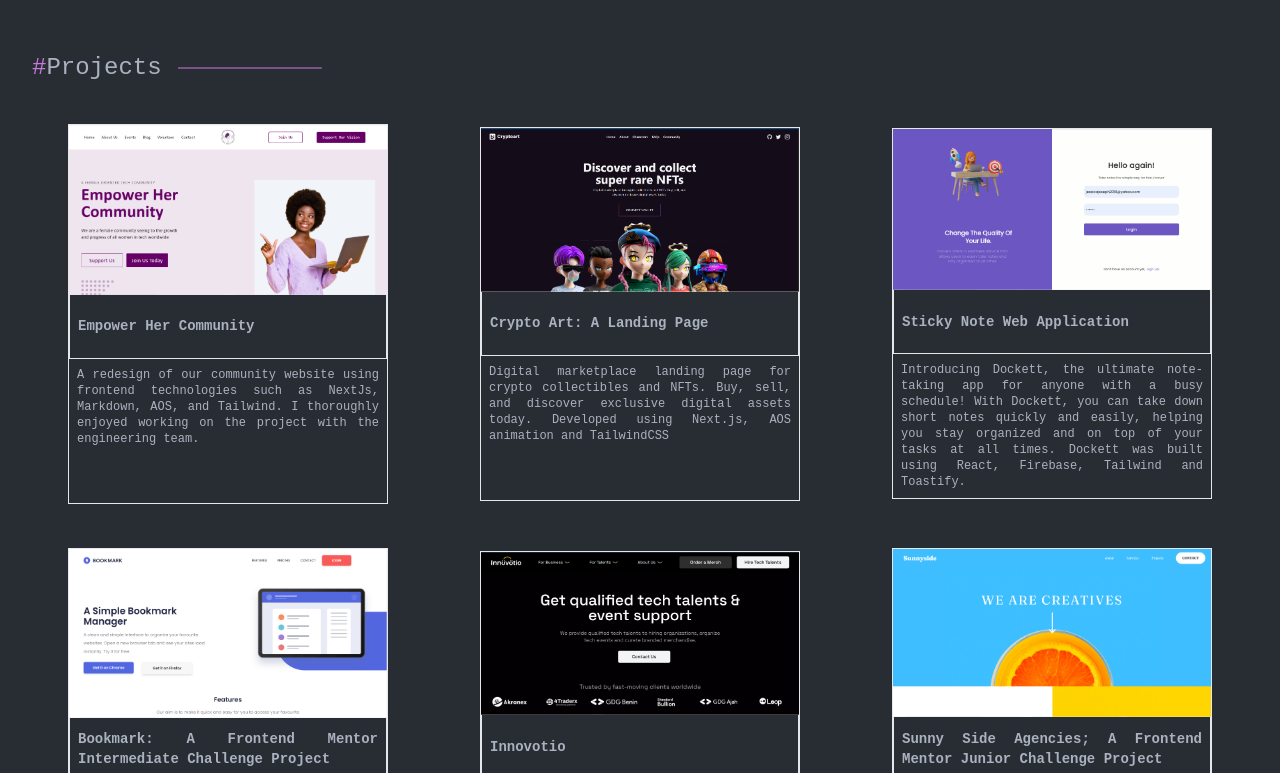
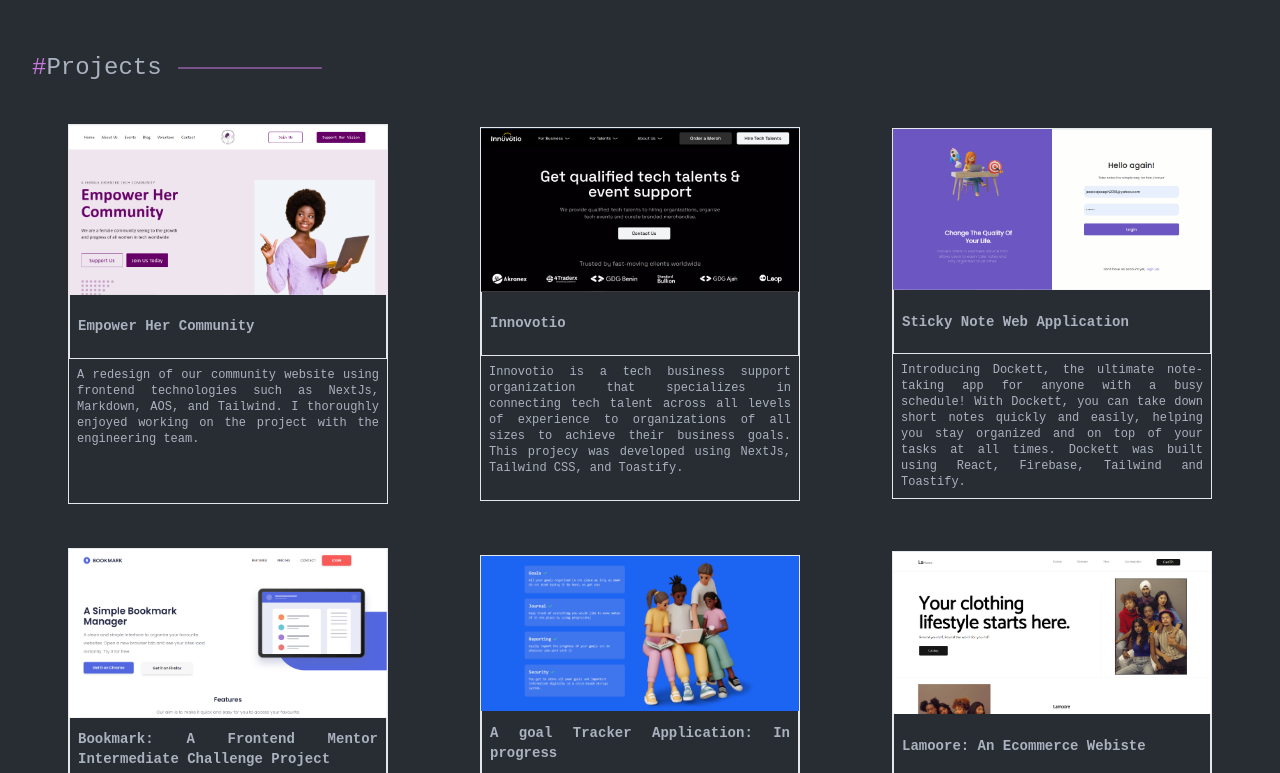
Before and after one commit to ForJessicaSake/Portfolio, a React (Create React App) app: page / in a window 1280 px wide. Shown: the part 2340-3113 px from the top of the page. Built offline with nearby package versions, Linux system fonts and the light colour scheme; no server answers.

Commit message:
fix: UI fix

```diff
--- a/src/components/Project.tsx
+++ b/src/components/Project.tsx
@@ -10,6 +10,7 @@ import Empower from "../assets/Empower.png";
 import Lamoore from "../assets/Lamoore.png";
 import inno from "../assets/inno.png";
 import crypto from "../assets/art.png";
+import goalTracker from "../assets/goalTracker.png";
 
 const Project: React.FC = () => {
   useEffect(() => {
@@ -33,18 +34,18 @@ const Project: React.FC = () => {
           link="https://empower-her-community.vercel.app/"
         />
         <Card
-          image={crypto}
-          title="Crypto Art: A Landing Page"
-          about="Digital marketplace landing page for crypto collectibles and NFTs. Buy, sell, and discover exclusive digital assets today. Developed using Next.js, AOS animation and TailwindCSS"
-          link="https://crypto-art-teal.vercel.app/"
+          image={inno}
+          title="Innovotio"
+          about="Innovotio is a tech business support organization that specializes in connecting tech talent across all levels of experience to organizations of all sizes to achieve their business goals. This projecy was developed using NextJs, Tailwind CSS, and Toastify."
+          link="https://innovotio-website.vercel.app/"
         />
+
         <Card
           image={dockett}
           title="Sticky Note Web Application"
           about="Introducing Dockett, the ultimate note-taking app for anyone with a busy schedule! With Dockett, you can take down short notes quickly and easily, helping you stay organized and on top of your tasks at all times. Dockett was built using React, Firebase, Tailwind and Toastify."
           link="https://dockett.vercel.app/"
         />
-
         <Card
           image={bookmark}
           title="Bookmark: A Frontend Mentor Intermediate Challenge Project"
@@ -52,11 +53,19 @@ const Project: React.FC = () => {
           link="https://bookmark-landing-page-self.vercel.app/"
         />
         <Card
-          image={inno}
-          title="Innovotio"
-          about="Innovotio is a tech business support organization that specializes in connecting tech talent across all levels of experience to organizations of all sizes to achieve their business goals. This projecy was developed using NextJs, Tailwind CSS, Firebase and Toastify."
-          link="https://innovotio-website.vercel.app/"
+          image={goalTracker}
+          title="A goal Tracker Application: In progress"
+          about="Everything you need to track your progress. Well everything you need if you can stay consistent and keep the momentum going. This is an ongoing project..."
+          link="https://progresspal.brimble.app/"
         />
+
+        <Card
+          image={Lamoore}
+          title="Lamoore: An Ecommerce Webiste"
+          about="Welcome to Lamoore, your go-to destination for fast, seamless, and enjoyable online shopping for all your clothing needs! We've built an amazing ecommerce website using the latest web technologies, including React, AOS library, and JSON API, to provide you with the best possible shopping experience."
+          link="https://lamoore.vercel.app/"
+        />
+
         <Card
           image={sunnyside}
           title="Sunny Side Agencies; A Frontend Mentor Junior Challenge Project"
@@ -65,10 +74,10 @@ const Project: React.FC = () => {
         />
 
         <Card
-          image={Lamoore}
-          title="Lamoore: An Ecommerce Webiste"
-          about="Welcome to Lamoore, your go-to destination for fast, seamless, and enjoyable online shopping for all your clothing needs! We've built an amazing ecommerce website using the latest web technologies, including React, AOS library, and JSON API, to provide you with the best possible shopping experience."
-          link="https://lamoore.vercel.app/"
+          image={crypto}
+          title="Crypto Art: A Landing Page"
+          about="Digital marketplace landing page for crypto collectibles and NFTs. Buy, sell, and discover exclusive digital assets today. Developed using Next.js, AOS animation and TailwindCSS"
+          link="https://crypto-art-teal.vercel.app/"
         />
       </section>
     </section>
```
Also changed, not shown: src/assets/Screenshot 2023-07-10 105426.png (added), src/assets/goalTracker.png (added).
